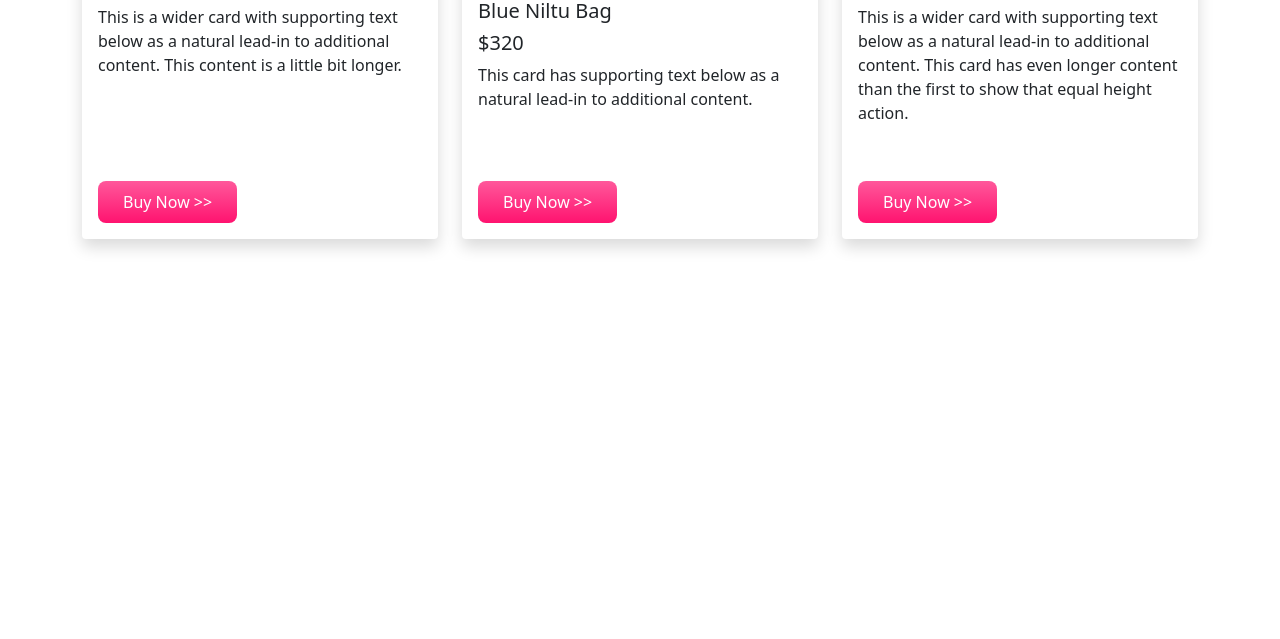
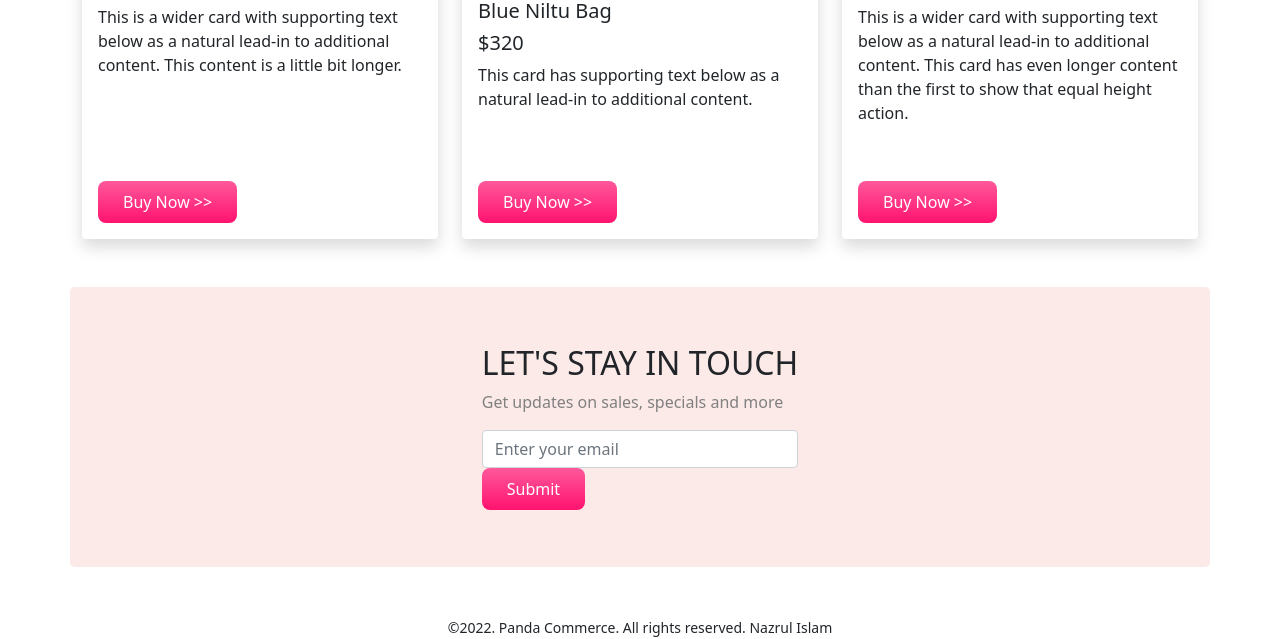
Before and after one commit to Nazrul-islam-md/Panda-Commerce-Bootstrap, a plain HTML site: page index.html in a window 1280 px wide. Shown: the part 1742-2381 px from the top of the page. Before the commit the page ends 2029 px from the top, so only its background shows below. Drawn offline with nearby package versions, Linux system fonts and the light colour scheme.

Commit message:
Added subscribe

```diff
--- a/css/styles.css
+++ b/css/styles.css
@@ -22,3 +22,11 @@
 .categories img{
     width: 100px;
 }
+/* Subscribe */
+.subscribeBg{
+    background-color: #fceae8;
+    height: 280px;
+}
+.subscribeBg p{
+    color: gray;
+}
--- a/index.html
+++ b/index.html
@@ -223,7 +223,20 @@
                 </div>
               </div>
           </section>
+          <!-- Subscribe -->
+          <section class="container mb-5 rounded-3 d-flex align-items-center justify-content-center subscribeBg">
+            <div>
+                <h2>LET'S STAY IN TOUCH</h2>
+                <P>Get updates on sales, specials and more
+                </P>
+                <input class="form-control" type="email" placeholder="Enter your email">
+                <button class="btn customBtn">Submit</button>
+            </div>
+          </section>
     </main>
+    <footer class="text-center">
+        <p class="mb-0"><small>©2022. Panda Commerce. All rights reserved. Nazrul Islam</small></p>
+    </footer>
     <!-- Js bundle -->
     <script src="https://cdn.jsdelivr.net/npm/bootstrap@5.0.2/dist/js/bootstrap.bundle.min.js" integrity="sha384-MrcW6ZMFYlzcLA8Nl+NtUVF0sA7MsXsP1UyJoMp4YLEuNSfAP+JcXn/tWtIaxVXM" crossorigin="anonymous"></script>
 </body>
```
